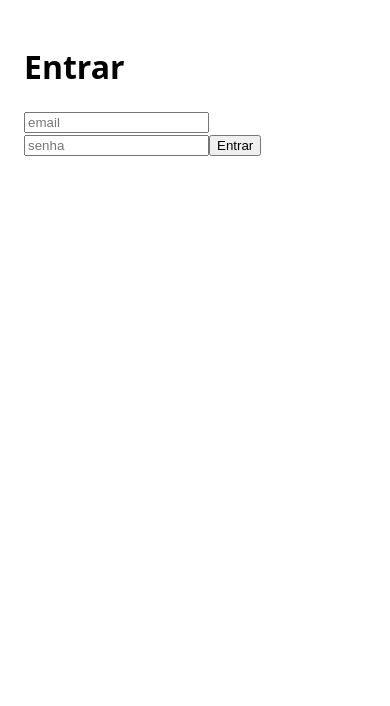
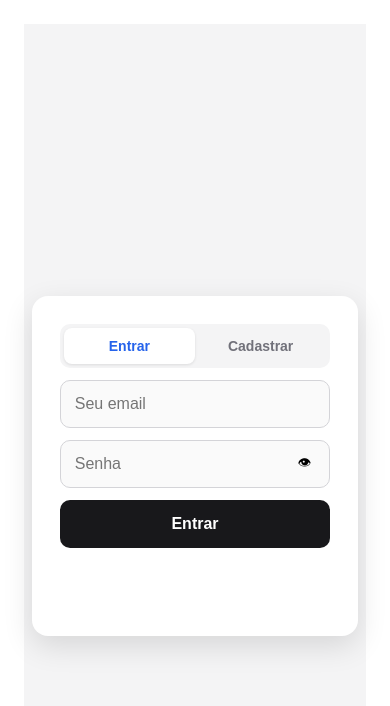
Before and after one commit to GrinaldoBispo/croche-app, a Next.js app: page /login in a window 390 px wide. Shown: the top 706 px of the page. Built offline with nearby package versions, Linux system fonts and the light colour scheme.

Commit message:
feat: login mobile-first modelo agenda-facil

```diff
--- a/src/app/login/page.tsx
+++ b/src/app/login/page.tsx
@@ -4,29 +4,80 @@ import { useState } from "react";
 export default function LoginPage() {
   const [email, setEmail] = useState("");
   const [senha, setSenha] = useState("");
+  const [show, setShow] = useState(false);
   const [msg, setMsg] = useState("");
+  const [ok, setOk] = useState(false);
+  const [loading, setLoading] = useState(false);
 
   async function entrar(e: React.FormEvent) {
     e.preventDefault();
-    setMsg("validando...");
+    setMsg("");
+    setOk(false);
+    setLoading(true);
+    try {
       const r = await fetch("/api/login", {
         method: "POST",
         headers: { "Content-Type": "application/json" },
         body: JSON.stringify({ email, senha }),
       });
       const j = await r.json();
-    setMsg(j.message || j.status);
+      if (j.status === "success") {
+        setOk(true);
+        setMsg(`Bem-vindo, ${j.nome}!`);
+        setTimeout(() => (window.location.href = "/linhas"), 800);
+      } else setMsg(j.message || "não autorizado");
+    } catch {
+      setMsg("erro de rede");
+    } finally {
+      setLoading(false);
+    }
   }
 
   return (
-    <main>
-      <h1>Entrar</h1>
-      <form onSubmit={entrar}>
-        <input placeholder="email" value={email} onChange={(e) => setEmail(e.target.value)} />
-        <input placeholder="senha" type="password" value={senha} onChange={(e) => setSenha(e.target.value)} />
-        <button type="submit">Entrar</button>
+    <main className="auth-screen">
+      <style>{`
+        .auth-screen { min-height: 100vh; display: flex; align-items: center; justify-content: center; padding: 20px; background: #f4f4f5; }
+        .auth-wrap { width: 100%; max-width: 880px; display: flex; gap: 32px; align-items: center; justify-content: center; }
+        .auth-brand { flex: 1; min-width: 280px; }
+        .auth-brand h1 { font-size: 44px; line-height: 1.1; margin: 0 0 12px; }
+        .auth-brand p { color: #52525b; font-size: 18px; margin: 0; }
+        .auth-card { width: 400px; max-width: 100%; background: #fff; border-radius: 16px; padding: 28px; box-shadow: 0 10px 30px rgba(0,0,0,.12); display: grid; gap: 12px; }
+        .auth-tabs { display: flex; background: #f4f4f5; border-radius: 10px; padding: 4px; }
+        .auth-tab { flex: 1; padding: 10px; border-radius: 8px; border: 0; background: transparent; font-weight: 700; font-size: 14px; color: #71717a; cursor: pointer; }
+        .auth-tab.active { background: #fff; color: #2563eb; box-shadow: 0 1px 3px rgba(0,0,0,.1); }
+        .auth-field { display: flex; align-items: center; gap: 8px; border: 1px solid #d4d4d8; border-radius: 10px; padding: 0 12px; background: #fafafa; }
+        .auth-field input { flex: 1; height: 44px; border: 0; background: transparent; outline: none; font-size: 16px; }
+        .auth-btn { min-height: 48px; border-radius: 10px; border: 0; background: #18181b; color: #fff; font-weight: 700; font-size: 16px; cursor: pointer; }
+        .auth-btn:disabled { opacity: .6; }
+        .auth-msg { min-height: 20px; font-size: 14px; color: #b91c1c; }
+        .auth-msg.ok { color: #15803d; }
+        @media (max-width: 760px) { .auth-brand { display: none; } .auth-card { width: 100%; } }
+      `}</style>
+      <div className="auth-wrap">
+        <div className="auth-brand">
+          <h1>croche-app</h1>
+          <p>Cadastre linhas e calcule o preço das peças em segundos.</p>
+        </div>
+        <div className="auth-card">
+          <div className="auth-tabs">
+            <button className="auth-tab active" type="button">Entrar</button>
+            <button className="auth-tab" type="button" onClick={() => (window.location.href = "/usuarios")}>Cadastrar</button>
+          </div>
+          <form onSubmit={entrar} style={{ display: "grid", gap: 12 }}>
+            <label className="auth-field">
+              <input placeholder="Seu email" type="text" autoComplete="email" value={email} onChange={(e) => setEmail(e.target.value)} required />
+            </label>
+            <label className="auth-field">
+              <input placeholder="Senha" type={show ? "text" : "password"} autoComplete="current-password" value={senha} onChange={(e) => setSenha(e.target.value)} />
+              <button type="button" onClick={() => setShow(!show)} style={{ border: 0, background: "transparent", cursor: "pointer" }}>
+                {show ? "🙈" : "👁"}
+              </button>
+            </label>
+            <button className="auth-btn" type="submit" disabled={loading}>{loading ? "Conectando..." : "Entrar"}</button>
           </form>
-      <p>{msg}</p>
+          <p className={`auth-msg${ok ? " ok" : ""}`}>{msg}</p>
+        </div>
+      </div>
     </main>
   );
 }
```
Lines whose indentation alone changed are shown as unchanged.
